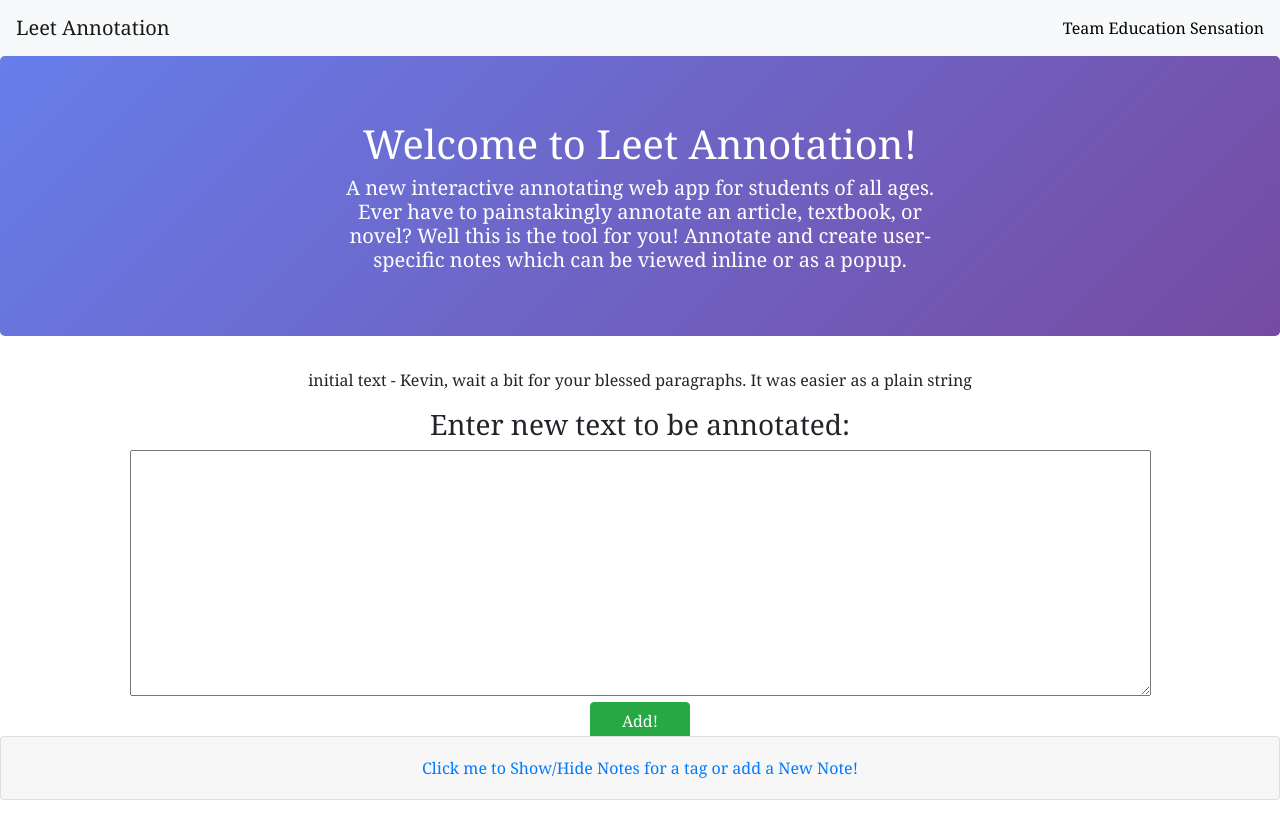
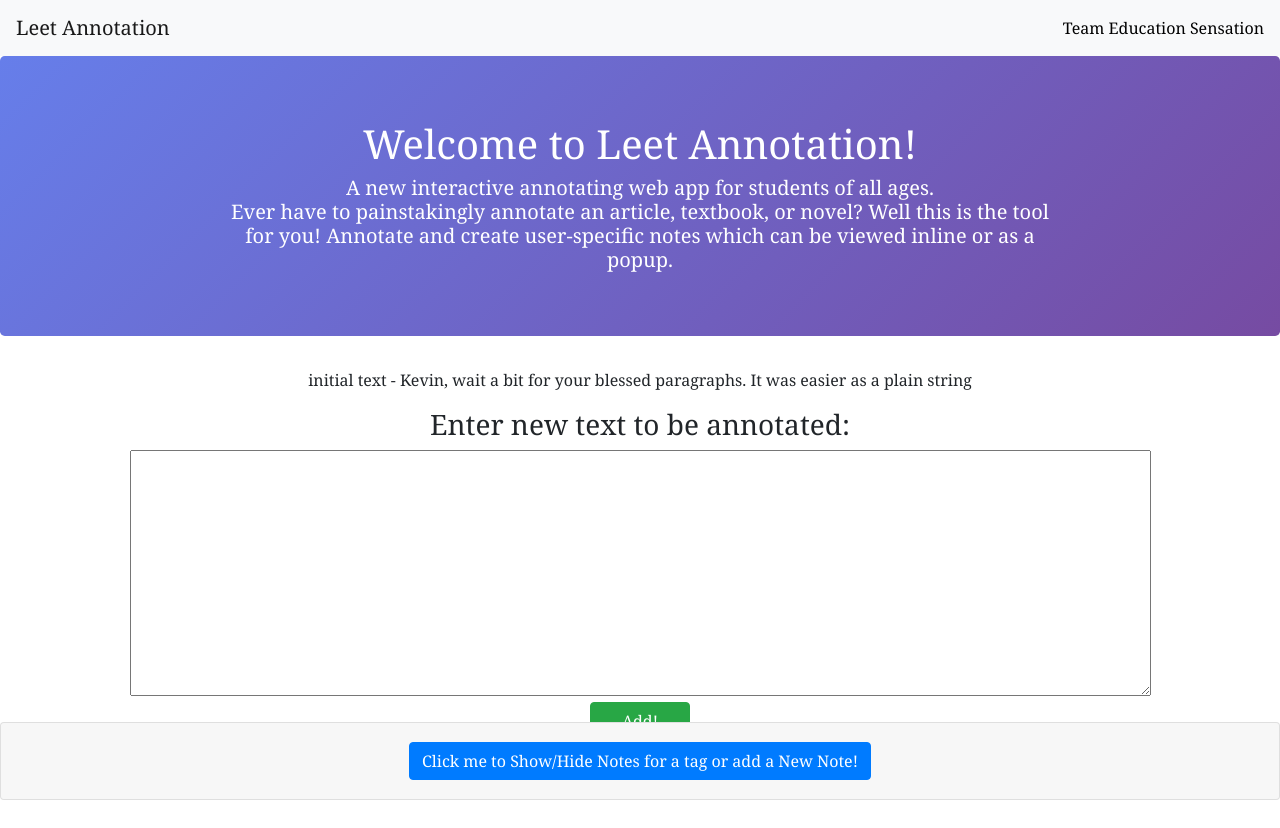
Before and after one commit to Education-Sensation/Leet-Annotation, a React (Create React App) app: page / in a window 1280 px wide. Built offline with nearby package versions, Linux system fonts and the light colour scheme.

Commit message:
Added another button

```diff
--- a/src/App.css
+++ b/src/App.css
@@ -29,12 +29,11 @@
 
 .jumbo {
   background-image: linear-gradient(135deg, #667eea 0%, #764ba2 100%);
-  /* background: rebeccapurple !important; */
   color: white;
 }
 
 .jumbo-text {
-  width: 50%;
+  width: 70%;
   margin: auto;
 }
 
--- a/src/App.js
+++ b/src/App.js
@@ -89,7 +89,9 @@ class App extends React.Component {
               <Card className="card">
                 <Card.Header>
                   <Accordion.Toggle as={Button} variant="link" eventKey="0">
-                    Click me to Show/Hide Notes for a tag or add a New Note!
+                    <Button variant="primary">
+                      Click me to Show/Hide Notes for a tag or add a New Note!
+                    </Button>
                   </Accordion.Toggle>
                 </Card.Header>
                 <Accordion.Collapse eventKey="0">
--- a/src/addReadingTextForm.js
+++ b/src/addReadingTextForm.js
@@ -43,7 +43,6 @@ export default class addReadingTextForm extends React.Component {
           {/* replaces text in ReadingText component */}
           <br />
           <Button
-            className="addNewText"
             variant="success"
             onClick={this.handleAddClick}
             className="newTextButton"
```
